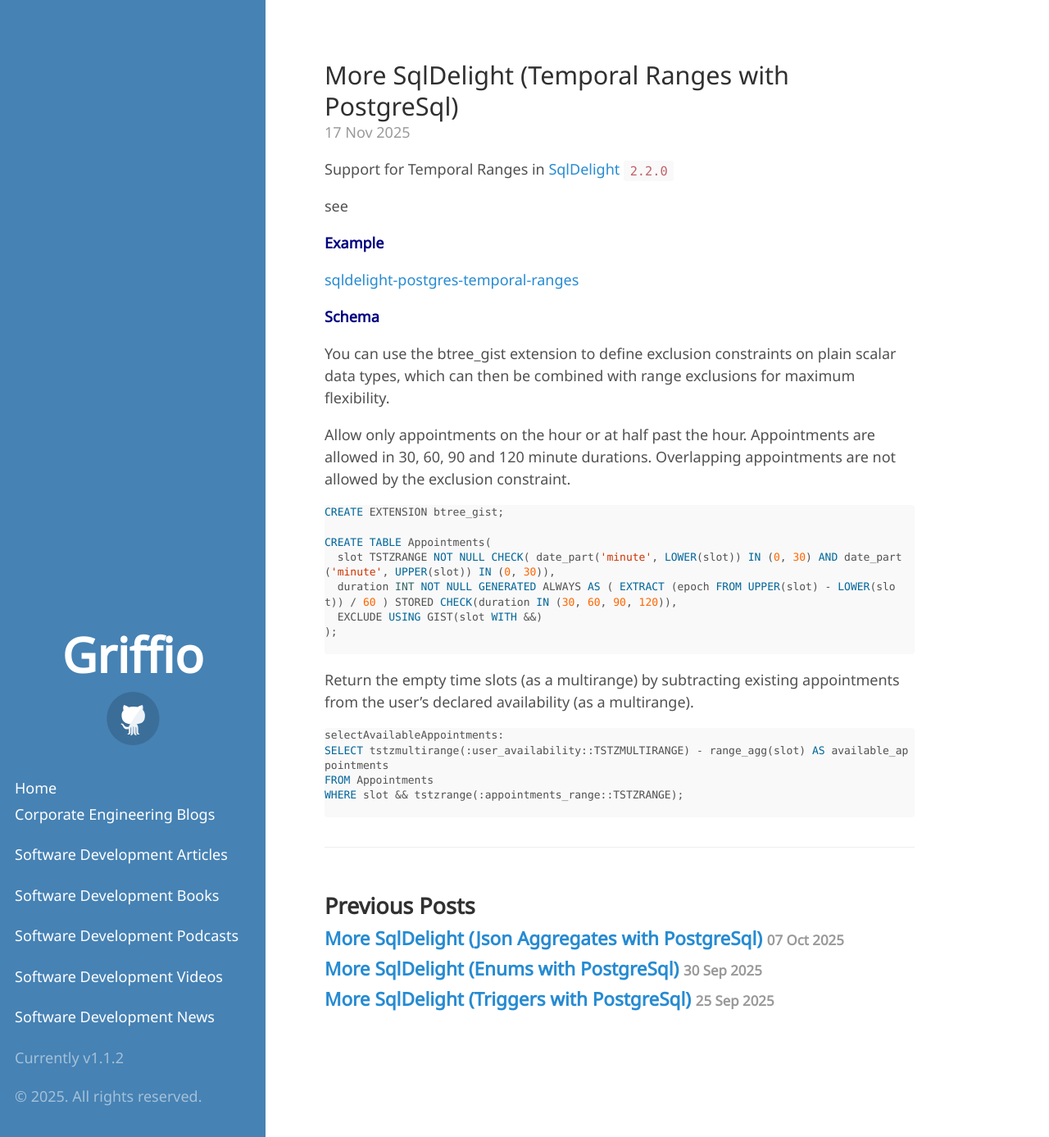
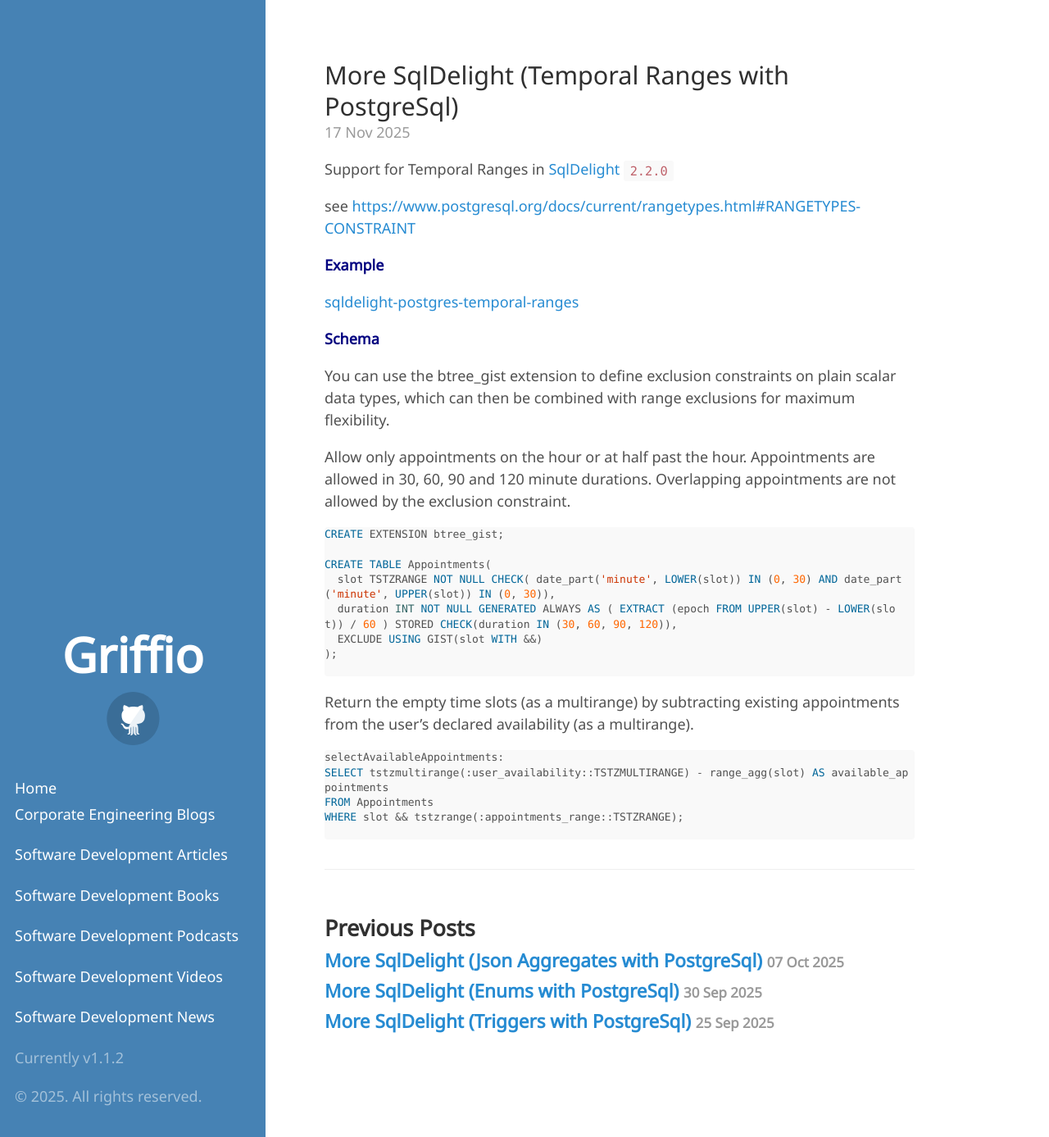
Before and after one commit to griffio/griffio.github.io, a Jekyll site: the page built from _posts/2025-11-17-More-SqlDelight-Temporal-Ranges-With-PostgreSql.md, in a window 1280 px wide and 1387 px high. Shown: the whole window at 82% size. Built offline with Jekyll 4.4.1, drawn with Linux system fonts in a browser that asks for light colours; some web fonts are replaced; some of the changed lines change nothing that is shown.

Commit message:
Update 2025-11-17-More-SqlDelight-Temporal-Ranges-With-PostgreSql.md

```diff
--- a/_posts/2025-11-17-More-SqlDelight-Temporal-Ranges-With-PostgreSql.md
+++ b/_posts/2025-11-17-More-SqlDelight-Temporal-Ranges-With-PostgreSql.md
@@ -9,7 +9,7 @@
 
 Support for Temporal Ranges in [SqlDelight](https://github.com/sqldelight/sqldelight/pull/5297) `2.2.0`
 
-see [](https://www.postgresql.org/docs/current/rangetypes.html#RANGETYPES-CONSTRAINT)
+see [https://www.postgresql.org/docs/current/rangetypes.html#RANGETYPES-CONSTRAINT](https://www.postgresql.org/docs/current/rangetypes.html#RANGETYPES-CONSTRAINT)
 
 **Example**
 
```
